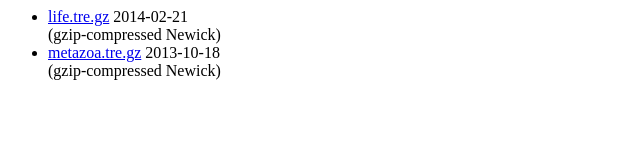
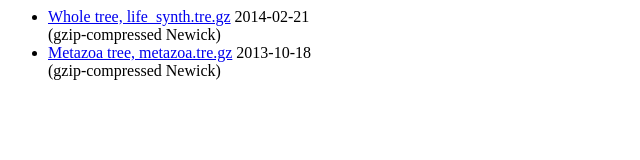
Before and after one commit to OpenTreeOfLife/files.opentreeoflife.org, a plain HTML site: page other/curnewicks/index.html in a window 1280 px wide. Shown: the whole page, without its empty margins (0-640 px from the left). Drawn offline with Linux system fonts and the light colour scheme.

Commit message:
Fixed curnewicks index page (tree file is compressed)

```diff
--- a/other/curnewicks/index.html
+++ b/other/curnewicks/index.html
@@ -1,8 +1,8 @@
 <html>
 <body>
 <ul>
-<li><a href="life_synth.tre">life.tre.gz</a> 2014-02-21</li> (gzip-compressed Newick)
-<li><a href="metazoa.tre">metazoa.tre.gz</a> 2013-10-18</li> (gzip-compressed Newick)
+<li><a href="life_synth.tre.gz">Whole tree, life_synth.tre.gz</a> 2014-02-21</li> (gzip-compressed Newick)
+<li><a href="metazoa.tre">Metazoa tree, metazoa.tre.gz</a> 2013-10-18</li> (gzip-compressed Newick)
 </ul>
 </body>
 </html>
```
